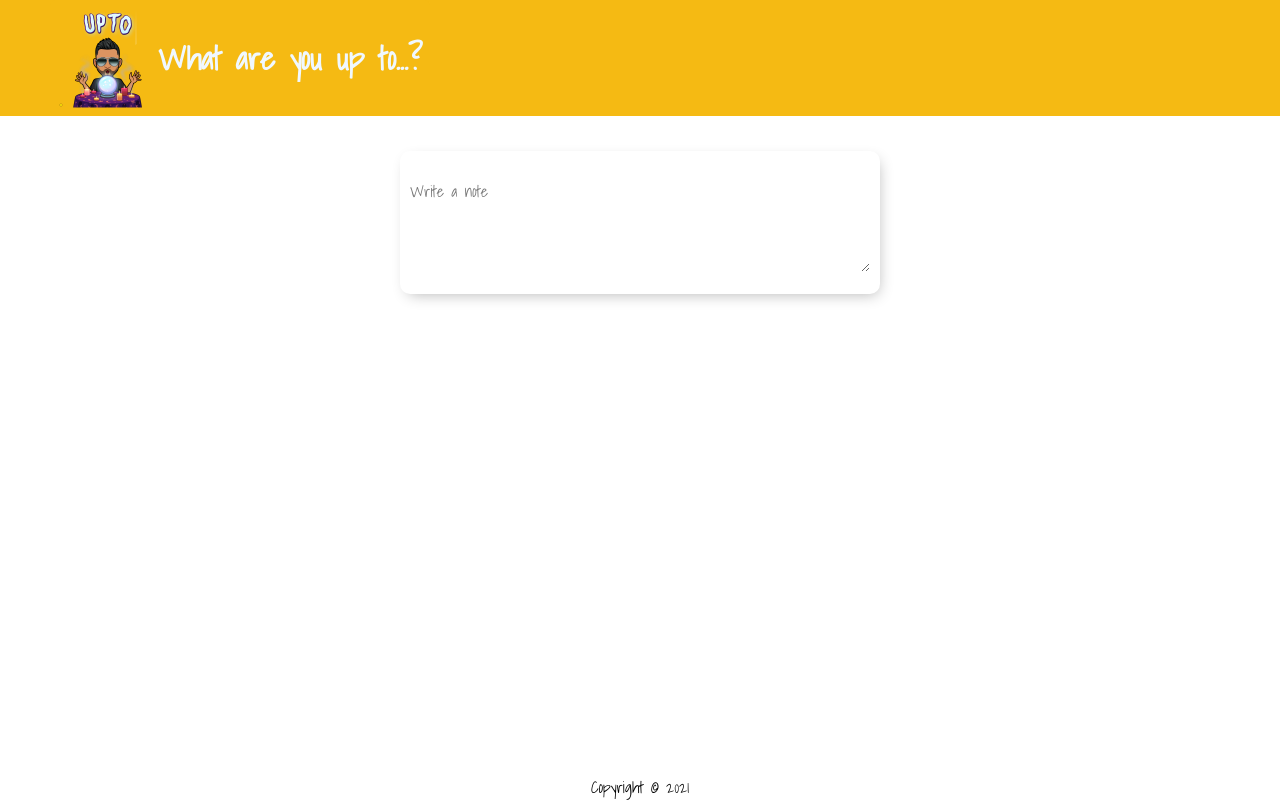
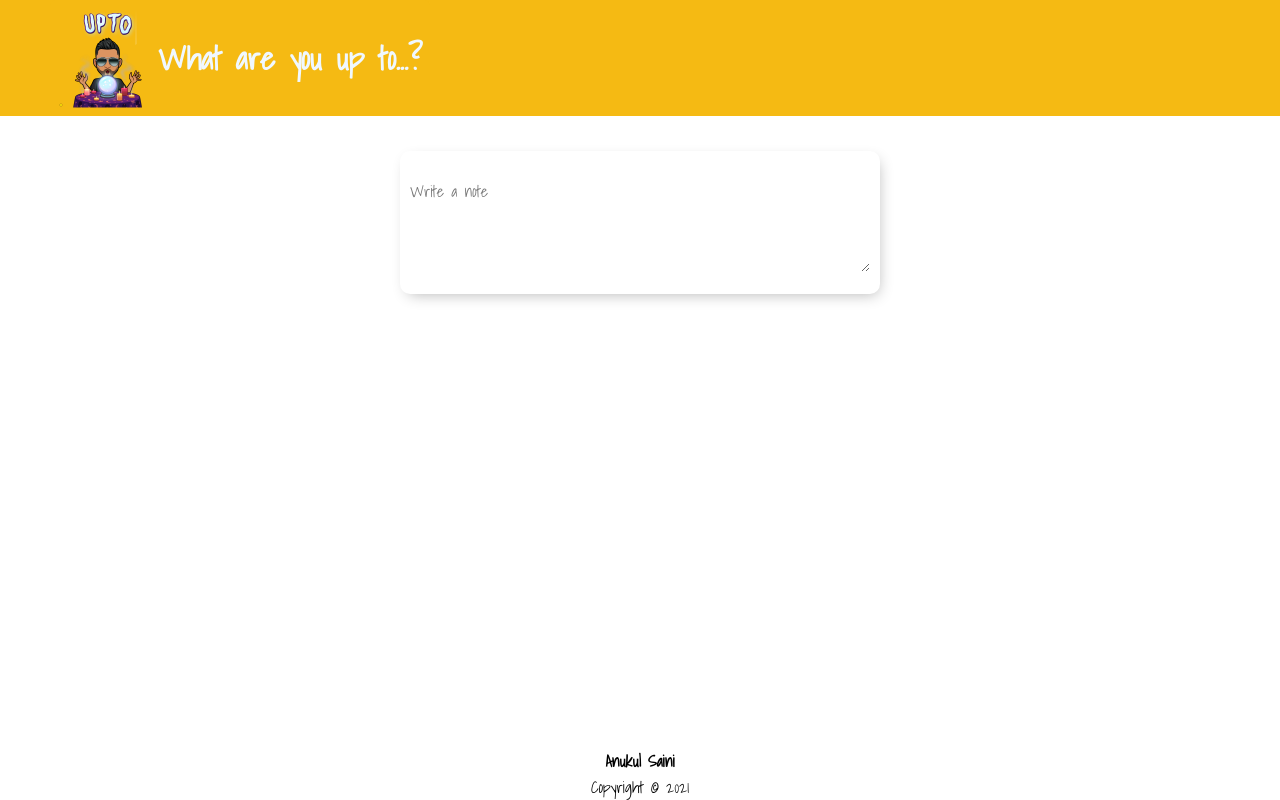
Before and after one commit to anukulSaini/up_to, a React (Create React App) app: page / in a window 1280 px wide. Built offline with nearby package versions, Linux system fonts and the light colour scheme.

Commit message:
update footer

```diff
--- a/src/components/Footer/Footer.js
+++ b/src/components/Footer/Footer.js
@@ -9,6 +9,7 @@ const Footer = () => {
         return (
             <Aux>
                 <footer className="footer">
+                    <strong><p>Anukul Saini</p></strong>
                     <p>Copyright © {year}</p>
                 </footer>
             </Aux>
```
